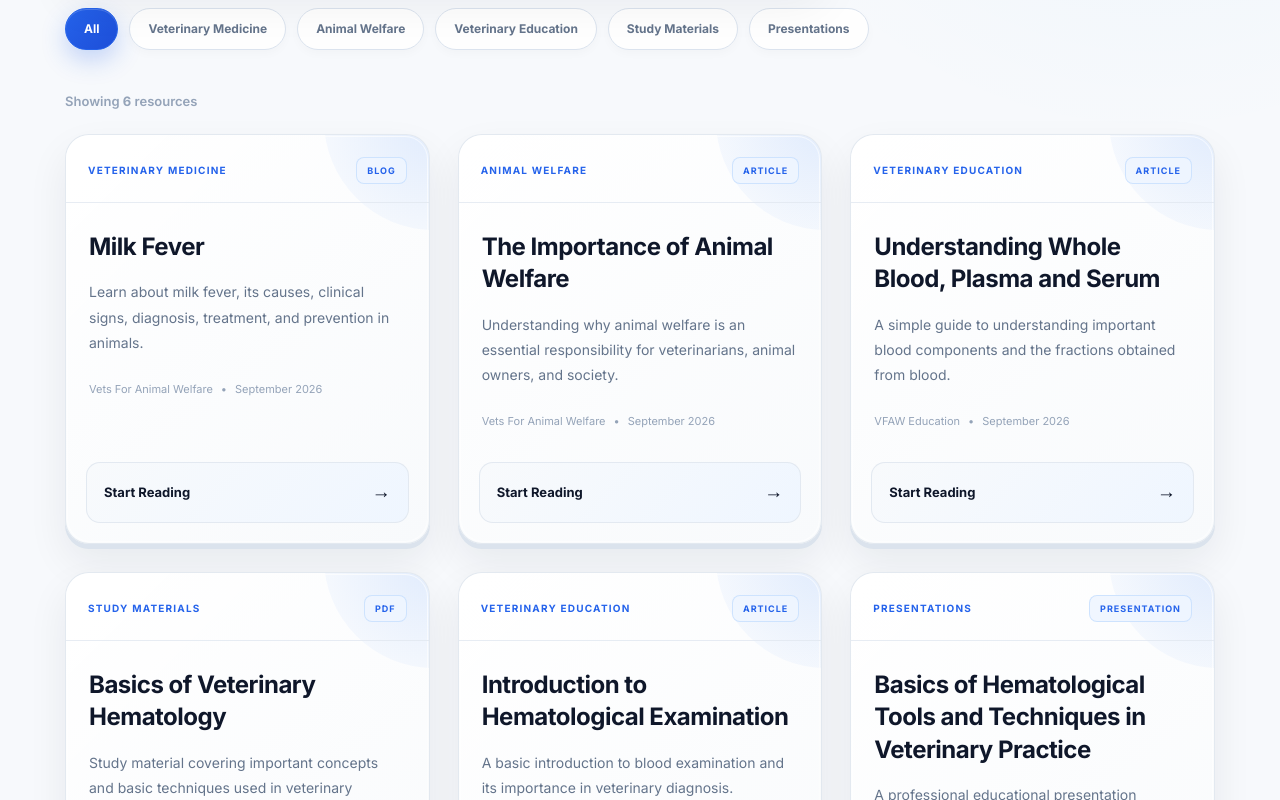
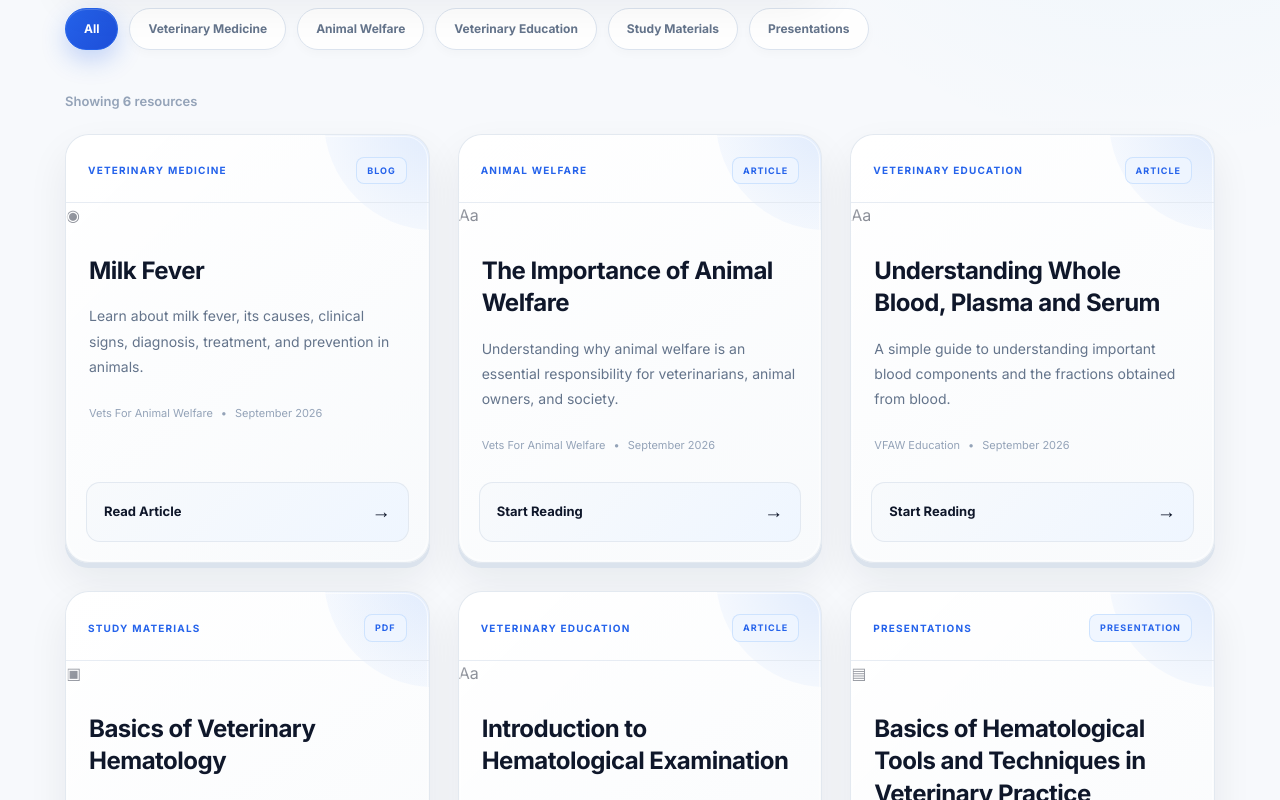
Before and after one commit to VetsForAnimalWelfare/vfaw, a React (Vite) app: page /library in a window 1280 px wide. Shown: the part 960-1760 px from the top of the page. Built offline with nearby package versions, Linux system fonts and the light colour scheme.

Commit message:
Update Library.jsx

```diff
--- a/src/pages/Library.jsx
+++ b/src/pages/Library.jsx
@@ -130,7 +130,7 @@ const articles = [
     readTime: "PDF",
 
     /*
-      Put your PDF inside:
+      Put your PDF here:
 
       public/pdfs/veterinary-hematology.pdf
     */
@@ -183,10 +183,6 @@ const articles = [
     `,
   },
 
-  /* =========================================================
-     GOOGLE SLIDES / PPTX PRESENTATION
-  ========================================================= */
-
   {
     id: 6,
     type: "pptx",
@@ -201,19 +197,12 @@ const articles = [
 
     /*
       Google Slides EMBED URL
-
-      Original:
-      https://docs.google.com/presentation/d/1C9YANQ-xYPAqrC8ePiNfeSZIE4UVTzHR/edit
-
-      Embedded:
-      /embed
     */
 
     pptxUrl:
-      "https://docs.google.com/presentation/d/1C9YANQ-xYPAqrC8ePiNfeSZIE4UVTzHR/embed?start=false&loop=false&delayms=3000",
+      "https://docs.google.com/presentation/d/1C9YANQ-xYPAqrC8ePiNfeSZIE4UVTzHR/embed?start=true&loop=false&delayms=3000",
   },
 ];
-
 
 /* =========================================================
    LIBRARY COMPONENT
@@ -221,29 +210,23 @@ const articles = [
 
 function Library() {
   const [selectedArticle, setSelectedArticle] = useState(null);
-
   const [search, setSearch] = useState("");
-
   const [category, setCategory] = useState("All");
 
-
-  /* =========================================================
+  /* =======================================================
      CATEGORIES
-  ========================================================= */
+  ======================================================= */
 
   const categories = useMemo(() => {
     return [
       "All",
-      ...new Set(
-        articles.map((article) => article.category)
-      ),
+      ...new Set(articles.map((article) => article.category)),
     ];
   }, []);
 
-
-  /* =========================================================
-     FILTER ARTICLES
-  ========================================================= */
+  /* =======================================================
+     FILTER RESOURCES
+  ======================================================= */
 
   const filteredArticles = useMemo(() => {
     const searchText = search.toLowerCase().trim();
@@ -252,7 +235,8 @@ function Library() {
       const matchesSearch =
         article.title.toLowerCase().includes(searchText) ||
         article.excerpt.toLowerCase().includes(searchText) ||
-        article.category.toLowerCase().includes(searchText);
+        article.category.toLowerCase().includes(searchText) ||
+        article.author.toLowerCase().includes(searchText);
 
       const matchesCategory =
         category === "All" ||
@@ -262,19 +246,17 @@ function Library() {
     });
   }, [search, category]);
 
-
-  /* =========================================================
+  /* =======================================================
      CLOSE READER
-  ========================================================= */
+  ======================================================= */
 
   const closeReader = () => {
     setSelectedArticle(null);
   };
 
-
-  /* =========================================================
-     LOCK BACKGROUND SCROLLING
-  ========================================================= */
+  /* =======================================================
+     PREVENT BACKGROUND SCROLL
+  ======================================================= */
 
   useEffect(() => {
     if (selectedArticle) {
@@ -288,10 +270,9 @@ function Library() {
     };
   }, [selectedArticle]);
 
-
-  /* =========================================================
-     ESC KEY TO CLOSE READER
-  ========================================================= */
+  /* =======================================================
+     ESCAPE KEY
+  ======================================================= */
 
   useEffect(() => {
     const handleEscape = (event) => {
@@ -307,10 +288,37 @@ function Library() {
     };
   }, []);
 
+  /* =======================================================
+     GOOGLE SLIDES FULLSCREEN
+  ======================================================= */
+
+  const enterPresentationFullscreen = async () => {
+    const container = document.querySelector(
+      ".presentation-container"
+    );
+
+    if (!container) return;
+
+    try {
+      if (container.requestFullscreen) {
+        await container.requestFullscreen();
+      } else if (container.webkitRequestFullscreen) {
+        container.webkitRequestFullscreen();
+      }
+    } catch (error) {
+      console.error(
+        "Unable to enter fullscreen:",
+        error
+      );
+    }
+  };
+
+  /* =======================================================
+     RENDER
+  ======================================================= */
 
   return (
     <div className="library-page">
-
 
       {/* =====================================================
           HERO
@@ -318,28 +326,35 @@ function Library() {
 
       <section className="library-hero">
 
+        <div className="library-hero-background">
+          <div className="hero-orb hero-orb-one"></div>
+          <div className="hero-orb hero-orb-two"></div>
+        </div>
+
         <div className="library-hero-content">
 
           <div className="library-badge">
+            <span className="badge-dot"></span>
             VFAW KNOWLEDGE LIBRARY
           </div>
 
           <h1>
             Explore Knowledge.
             <br />
-            <span>Expand Your Impact.</span>
+
+            <span>
+              Expand Your Impact.
+            </span>
           </h1>
 
           <p>
             Discover veterinary articles, educational resources,
-            professional publications, presentations, study materials
+            professional publications, presentations, study materials,
             and animal welfare knowledge.
           </p>
 
         </div>
-
       </section>
-
 
       {/* =====================================================
           MAIN LIBRARY
@@ -347,12 +362,11 @@ function Library() {
 
       <main className="library-container">
 
-
         {/* HEADER */}
 
         <div className="library-header">
 
-          <div>
+          <div className="library-heading">
 
             <span className="section-small-title">
               KNOWLEDGE RESOURCE CENTER
@@ -364,24 +378,22 @@ function Library() {
 
             <p>
               Carefully selected articles, veterinary resources,
-              educational materials and professional presentations.
+              educational materials, and professional presentations.
             </p>
 
           </div>
 
-
           <div className="library-count">
-
-            {articles.length}
+            <strong>
+              {articles.length}
+            </strong>
 
             <span>
               Resources
             </span>
-
           </div>
 
         </div>
-
 
         {/* ===================================================
             SEARCH
@@ -402,10 +414,10 @@ function Library() {
               onChange={(event) =>
                 setSearch(event.target.value)
               }
+              aria-label="Search library"
             />
 
             {search && (
-
               <button
                 className="clear-search"
                 onClick={() => setSearch("")}
@@ -413,13 +425,11 @@ function Library() {
               >
                 ×
               </button>
-
             )}
 
           </div>
 
         </div>
-
 
         {/* ===================================================
             CATEGORY FILTER
@@ -428,7 +438,6 @@ function Library() {
         <div className="category-filter">
 
           {categories.map((item) => (
-
             <button
               key={item}
               className={
@@ -442,29 +451,28 @@ function Library() {
             >
               {item}
             </button>
-
           ))}
 
         </div>
 
-
-        {/* RESULT COUNT */}
+        {/* RESULTS */}
 
         <div className="library-results">
 
           Showing{" "}
+
           <strong>
             {filteredArticles.length}
           </strong>{" "}
+
           {filteredArticles.length === 1
             ? "resource"
             : "resources"}
 
         </div>
 
-
         {/* ===================================================
-            ARTICLE / RESOURCE GRID
+            RESOURCE GRID
         =================================================== */}
 
         {filteredArticles.length > 0 ? (
@@ -479,9 +487,6 @@ function Library() {
               >
 
                 <div className="card-glow"></div>
-
-
-                {/* CARD TOP */}
 
                 <div className="card-top">
 
@@ -503,8 +508,17 @@ function Library() {
 
                 </div>
 
+                <div className="card-icon">
 
-                {/* CARD CONTENT */}
+                  {article.type === "pdf"
+                    ? "▣"
+                    : article.type === "pptx"
+                    ? "▤"
+                    : article.type === "blogger"
+                    ? "◉"
+                    : "Aa"}
+
+                </div>
 
                 <div className="card-content">
 
@@ -516,14 +530,15 @@ function Library() {
                     {article.excerpt}
                   </p>
 
-
                   <div className="article-meta">
 
                     <span>
                       {article.author}
                     </span>
 
-                    <span>•</span>
+                    <span>
+                      •
+                    </span>
 
                     <span>
                       {article.date}
@@ -533,8 +548,7 @@ function Library() {
 
                 </div>
 
-
-                {/* CARD BUTTON */}
+                {/* OPEN BUTTON */}
 
                 <button
                   className="read-button"
@@ -549,6 +563,8 @@ function Library() {
                       ? "View PDF"
                       : article.type === "pptx"
                       ? "Start Presentation"
+                      : article.type === "blogger"
+                      ? "Read Article"
                       : "Start Reading"}
 
                   </span>
@@ -601,15 +617,13 @@ function Library() {
 
       </main>
 
-
       {/* =====================================================
-          FULL-SCREEN READER
+          READER OVERLAY
       ===================================================== */}
 
       {selectedArticle && (
 
         <div className="reader-overlay">
-
 
           {/* =================================================
               READER HEADER
@@ -631,11 +645,9 @@ function Library() {
 
             </div>
 
-
             <div className="reader-actions">
 
-
-              {/* DOWNLOAD PDF */}
+              {/* PDF DOWNLOAD */}
 
               {selectedArticle.type === "pdf" && (
 
@@ -648,7 +660,6 @@ function Library() {
                 </a>
 
               )}
-
 
               {/* CLOSE */}
 
@@ -664,7 +675,6 @@ function Library() {
 
           </header>
 
-
           {/* =================================================
               WRITTEN ARTICLE
           ================================================= */}
@@ -675,21 +685,17 @@ function Library() {
 
               <div className="reading-container">
 
-
                 <div className="reading-category">
                   {selectedArticle.category}
                 </div>
-
 
                 <h1>
                   {selectedArticle.title}
                 </h1>
 
-
                 <p className="reading-excerpt">
                   {selectedArticle.excerpt}
                 </p>
-
 
                 <div className="reading-meta">
 
@@ -697,13 +703,17 @@ function Library() {
                     {selectedArticle.author}
                   </span>
 
-                  <span>•</span>
+                  <span>
+                    •
+                  </span>
 
                   <span>
                     {selectedArticle.date}
                   </span>
 
-                  <span>•</span>
+                  <span>
+                    •
+                  </span>
 
                   <span>
                     {selectedArticle.readTime}
@@ -711,9 +721,7 @@ function Library() {
 
                 </div>
 
-
                 <div className="reading-line"></div>
-
 
                 <article
                   className="article-body"
@@ -729,7 +737,6 @@ function Library() {
 
           )}
 
-
           {/* =================================================
               BLOGGER ARTICLE
           ================================================= */}
@@ -742,21 +749,20 @@ function Library() {
                 src={selectedArticle.url}
                 title={selectedArticle.title}
                 className="fullscreen-blog-frame"
+                loading="lazy"
               />
 
             </main>
 
           )}
 
-
           {/* =================================================
-              PDF VIEWER
+              PDF
           ================================================= */}
 
           {selectedArticle.type === "pdf" && (
 
             <main className="fullscreen-pdf">
-
 
               <div className="reader-title-area">
 
@@ -770,7 +776,6 @@ function Library() {
 
               </div>
 
-
               <iframe
                 src={selectedArticle.pdfUrl}
                 title={selectedArticle.title}
@@ -781,14 +786,45 @@ function Library() {
 
           )}
 
-
           {/* =================================================
-              GOOGLE SLIDES / PPTX PRESENTATION
+              PRESENTATION
           ================================================= */}
 
           {selectedArticle.type === "pptx" && (
 
             <main className="fullscreen-presentation">
+
+              {/* PRESENTATION TOP BAR */}
+
+              <div className="presentation-toolbar">
+
+                <div className="presentation-info">
+
+                  <span>
+                    {selectedArticle.category}
+                  </span>
+
+                  <strong>
+                    {selectedArticle.title}
+                  </strong>
+
+                </div>
+
+                <button
+                  className="presentation-fullscreen-button"
+                  onClick={
+                    enterPresentationFullscreen
+                  }
+                >
+                  ⛶
+                  <span>
+                    Full Screen
+                  </span>
+                </button>
+
+              </div>
+
+              {/* PRESENTATION STAGE */}
 
               <div className="presentation-container">
 
@@ -796,6 +832,7 @@ function Library() {
                   src={selectedArticle.pptxUrl}
                   title={selectedArticle.title}
                   className="presentation-frame"
+                  allow="autoplay; fullscreen"
                   allowFullScreen
                 />
 
```
